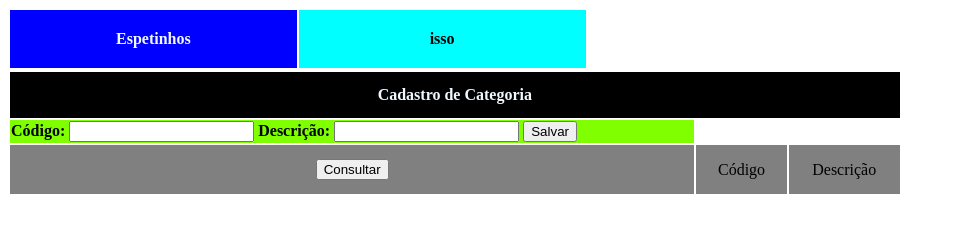
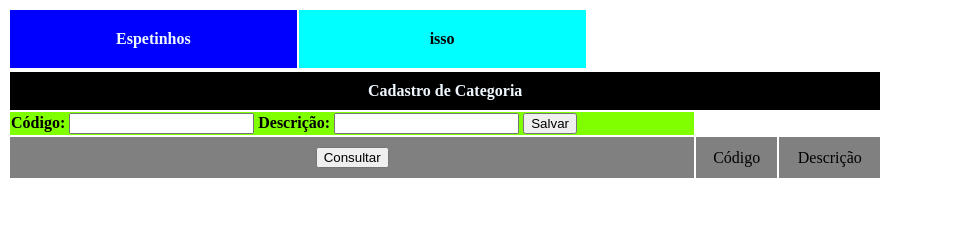
Before and after one commit to GabrielaBatistadaRocha/cadastrocategoria, a plain HTML site: page index.html in a window 1280 px wide. Shown: the whole page, without its empty margins (0-953 px from the left). Drawn offline with Linux system fonts and the light colour scheme.

Commit message:
hjjjjkkk

```diff
--- a/style.css
+++ b/style.css
@@ -13,7 +13,7 @@
     background-color: black;
     color: aliceblue;
     width: 83%;
-    padding: 14px;
+    padding: 10px;
  }
  .campos {
     font-weight: bold;
@@ -21,7 +21,7 @@
     background-color: chartreuse;
  }
  .botoes {
-    padding: 14px;
+    padding: 10px;
     background-color: gray;
     text-align: center;
     justify-content: center;
```
